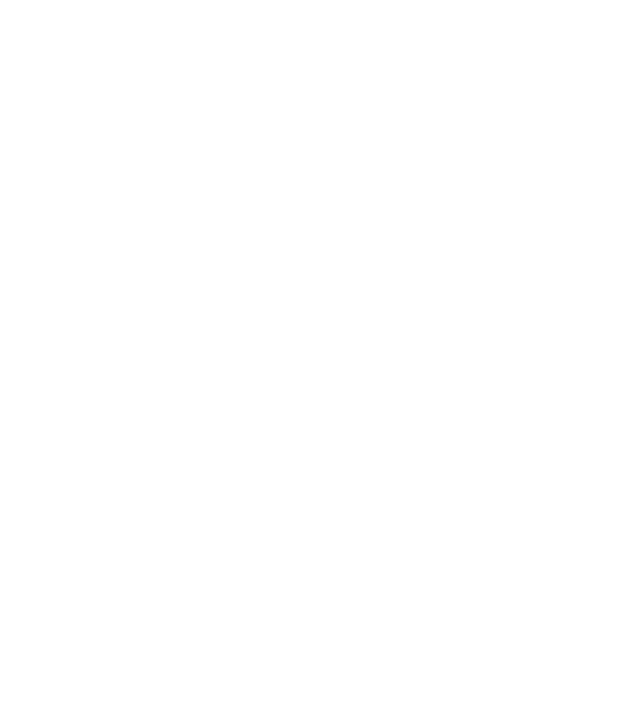
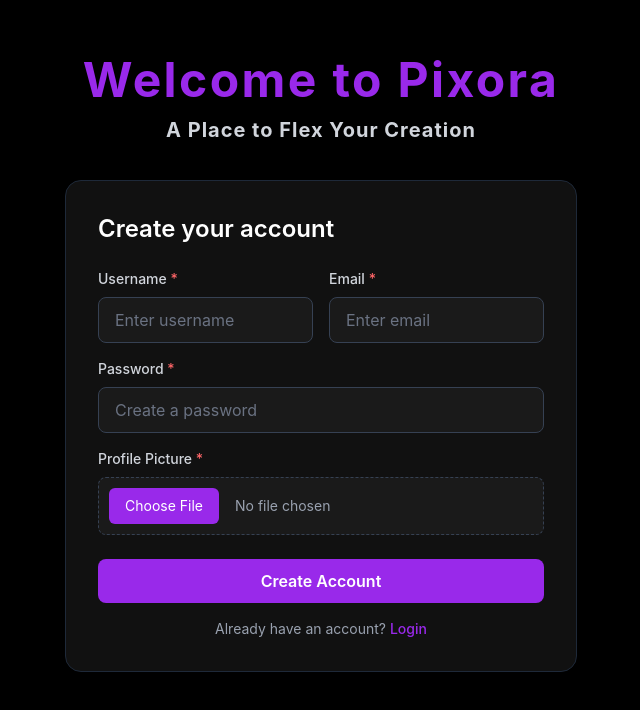
Before and after one commit to princepal09/SocialMediaApp, a React (Vite) app in the folder client/: page / in a window 1280 px wide. Before the commit this address had no page. Shown: the top 710 px of the page, without its empty margins (319-959 px from the left). Built offline with nearby package versions, Linux system fonts and the light colour scheme.

Commit message:
feat(auth): implement login and registration forms with validation using react-hook-form and zod

```diff
--- a/client/package.json
+++ b/client/package.json
@@ -10,11 +10,14 @@
     "preview": "vite preview"
   },
   "dependencies": {
+    "@hookform/resolvers": "^5.7.1",
     "@tailwindcss/vite": "^4.3.3",
     "react": "^19.2.8",
     "react-dom": "^19.2.8",
+    "react-hook-form": "^7.84.0",
     "react-router-dom": "^7.18.2",
-    "tailwindcss": "^4.3.3"
+    "tailwindcss": "^4.3.3",
+    "zod": "^4.4.3"
   },
   "devDependencies": {
     "@babel/core": "^7.29.7",
--- a/client/src/App.tsx
+++ b/client/src/App.tsx
@@ -1,19 +1,18 @@
-import {Routes, Route} from 'react-router-dom'
-import RegisterPage from './pages/RegisterPage'
-import LoginPage from './pages/LoginPage'
+import { Routes, Route } from "react-router-dom";
+import RegisterPage from "./pages/RegisterPage";
+import LoginPage from "./pages/LoginPage";
 
 const App = () => {
   return (
-   <>
+    <>
+      <Routes>
+        <Route path="/" element={<RegisterPage />} />
 
-   <Routes>
-    <Route path='/register' element={<RegisterPage/>} />
-    <Route path='/login' element={<LoginPage/>} />
+        <Route path="/register" element={<RegisterPage />} />
+        <Route path="/login" element={<LoginPage />} />
+      </Routes>
+    </>
+  );
+};
 
-   </Routes>
-
-   </>
-  )
-}
-
-export default App
+export default App;
--- a/client/src/components/AuthPageComponent/LoginUserForm.tsx
+++ b/client/src/components/AuthPageComponent/LoginUserForm.tsx
@@ -1,21 +1,43 @@
+import { zodResolver } from "@hookform/resolvers/zod";
+import { useForm } from "react-hook-form";
 import { Link } from "react-router-dom";
+import { loginSchema, type LoginFormData } from "../../schemas/loginSchema";
 
 const LoginUserForm = () => {
+  const {
+    register,
+    handleSubmit,
+    formState: { errors },
+  } = useForm<LoginFormData>({
+    resolver: zodResolver(loginSchema),
+  });
+
+  const submitHandler = (data: LoginFormData) => {
+    console.log(data);
+  };
+
   return (
-    <form className="mt-6 w-full max-w-md space-y-5">
-      {/* Email */}
+    <form
+      onSubmit={handleSubmit(submitHandler)}
+      className="mt-6 w-full max-w-md space-y-5"
+    >
+      {/* Username or Email */}
       <div className="flex flex-col gap-2">
         <label htmlFor="email" className="text-sm font-medium text-gray-300">
-          Email {""}
-          <span className="text-red-400">*</span>
+          Username Or Email <span className="text-red-400">*</span>
         </label>
 
         <input
+          {...register("identifier")}
           id="email"
-          type="email"
-          placeholder="Enter your email"
+          type="text"
+          placeholder="Enter your username or email"
           className="w-full rounded-lg border border-gray-700 bg-[#1A1A1A] px-4 py-2.5 text-white placeholder:text-gray-500 outline-none transition focus:border-[#9929EA]"
         />
+
+        {errors.identifier && (
+          <p className="text-sm text-red-500">{errors.identifier.message}</p>
+        )}
       </div>
 
       {/* Password */}
@@ -37,11 +59,16 @@ const LoginUserForm = () => {
         </div>
 
         <input
+          {...register("password")}
           id="password"
           type="password"
           placeholder="Enter your password"
           className="w-full rounded-lg border border-gray-700 bg-[#1A1A1A] px-4 py-2.5 text-white placeholder:text-gray-500 outline-none transition focus:border-[#9929EA]"
         />
+
+        {errors.password && (
+          <p className="text-sm text-red-500">{errors.password.message}</p>
+        )}
       </div>
 
       {/* Login Button */}
@@ -56,8 +83,8 @@ const LoginUserForm = () => {
       <p className="text-center text-sm text-gray-400">
         Don't have an account?{" "}
         <Link
-          to={"/register"}
-          className="cursor-pointer font-medium text-[#9929EA] hover:underline"
+          to="/register"
+          className="font-medium text-[#9929EA] hover:underline"
         >
           Register
         </Link>
--- a/client/src/components/AuthPageComponent/RegisterUserForm.tsx
+++ b/client/src/components/AuthPageComponent/RegisterUserForm.tsx
@@ -1,76 +1,103 @@
+import { zodResolver } from "@hookform/resolvers/zod";
+import { useForm } from "react-hook-form";
 import { Link } from "react-router-dom";
+import {
+  registerSchema,
+  type RegisterFormData,
+} from "../../schemas/registerSchema";
 
 const RegisterUserForm = () => {
+  const {
+    register,
+    handleSubmit,
+    formState: { errors },
+  } = useForm<RegisterFormData>({
+    resolver: zodResolver(registerSchema),
+  });
+
+  const submitHandler = (data: RegisterFormData) => {
+    console.log(data);
+  };
+
   return (
-    <form className="mt-2 w-full max-w-2xl space-y-4">
+    <form
+      onSubmit={handleSubmit(submitHandler)}
+      className="mt-2 w-full max-w-2xl space-y-4"
+    >
       {/* Username & Email */}
       <div className="grid grid-cols-1 md:grid-cols-2 gap-4">
+        {/* Username */}
         <div className="flex flex-col gap-2">
           <label
             htmlFor="username"
             className="text-sm font-medium text-gray-300"
           >
-            Username {" "}
-            <span className="text-red-400">*</span>
+            Username <span className="text-red-400">*</span>
           </label>
+
           <input
+            {...register("username")}
             id="username"
             type="text"
             placeholder="Enter username"
             className="rounded-lg border border-gray-700 bg-[#1A1A1A] px-4 py-2.5 text-white placeholder:text-gray-500 outline-none transition focus:border-[#9929EA]"
           />
+
+          {errors.username && (
+            <p className="text-sm text-red-500">{errors.username.message}</p>
+          )}
         </div>
 
+        {/* Email */}
         <div className="flex flex-col gap-2">
-          <label
-            htmlFor="email"
-            className="text-sm font-medium text-gray-300"
-          >
-            Email
-            {" "}
-            <span className="text-red-400">*</span>
+          <label htmlFor="email" className="text-sm font-medium text-gray-300">
+            Email <span className="text-red-400">*</span>
           </label>
+
           <input
+            {...register("email")}
             id="email"
             type="email"
             placeholder="Enter email"
             className="rounded-lg border border-gray-700 bg-[#1A1A1A] px-4 py-2.5 text-white placeholder:text-gray-500 outline-none transition focus:border-[#9929EA]"
           />
+
+          {errors.email && (
+            <p className="text-sm text-red-500">{errors.email.message}</p>
+          )}
         </div>
       </div>
 
       {/* Password */}
       <div className="flex flex-col gap-2">
-        <label
-          htmlFor="password"
-          className="text-sm font-medium text-gray-300"
-        >
-          Password
-          {" "}
-            <span className="text-red-400">*</span>
+        <label htmlFor="password" className="text-sm font-medium text-gray-300">
+          Password <span className="text-red-400">*</span>
         </label>
+
         <input
+          {...register("password")}
           id="password"
           type="password"
           placeholder="Create a password"
           className="rounded-lg border border-gray-700 bg-[#1A1A1A] px-4 py-2.5 text-white placeholder:text-gray-500 outline-none transition focus:border-[#9929EA]"
         />
+
+        {errors.password && (
+          <p className="text-sm text-red-500">{errors.password.message}</p>
+        )}
       </div>
 
       {/* Profile Picture */}
       <div className="flex flex-col gap-2">
         <label
-          htmlFor="profile"
+          htmlFor="profilePicture"
           className="text-sm font-medium text-gray-300"
         >
-
-          Profile Picture
-          {" "}
-            <span className="text-red-400">*</span>
+          Profile Picture <span className="text-red-400">*</span>
         </label>
 
         <input
-          id="profile"
+          id="profilePicture"
           type="file"
           accept="image/*"
           className="rounded-lg border border-dashed border-gray-700 bg-[#1A1A1A] p-2.5 text-sm text-gray-400 file:mr-4 file:rounded-md file:border-0 file:bg-[#9929EA] file:px-4 file:py-2 file:text-white hover:file:bg-[#8420d1]"
@@ -88,7 +115,10 @@ const RegisterUserForm = () => {
       {/* Login Link */}
       <p className="text-center text-sm text-gray-400">
         Already have an account?{" "}
-        <Link to={"/login"} className="cursor-pointer font-medium text-[#9929EA] hover:underline">
+        <Link
+          to="/login"
+          className="font-medium text-[#9929EA] hover:underline"
+        >
           Login
         </Link>
       </p>
--- /dev/null
+++ b/client/src/schemas/loginSchema.ts
@@ -0,0 +1,11 @@
+import {z} from 'zod'
+
+export const loginSchema = z.object({
+    identifier : z
+    .string()
+    .min(1, "Username or Email is required"),
+
+    password : z.string().min(6, "Password must be at least 6 characters")
+})
+
+export type LoginFormData = z.infer<typeof loginSchema>
--- /dev/null
+++ b/client/src/schemas/registerSchema.ts
@@ -0,0 +1,10 @@
+import { z} from 'zod'
+
+export const registerSchema = z.object({
+    username : z.string().min(3, "Username must be at least 3 characters"),
+    email : z.email("Invalid email"),
+    password : z.string().min(8, "Password must be at least 8 characters")
+})
+
+
+export type RegisterFormData = z.infer<typeof registerSchema>;
```
Also changed, not shown: 1 other file (tests, documents, lock files or other folders).
